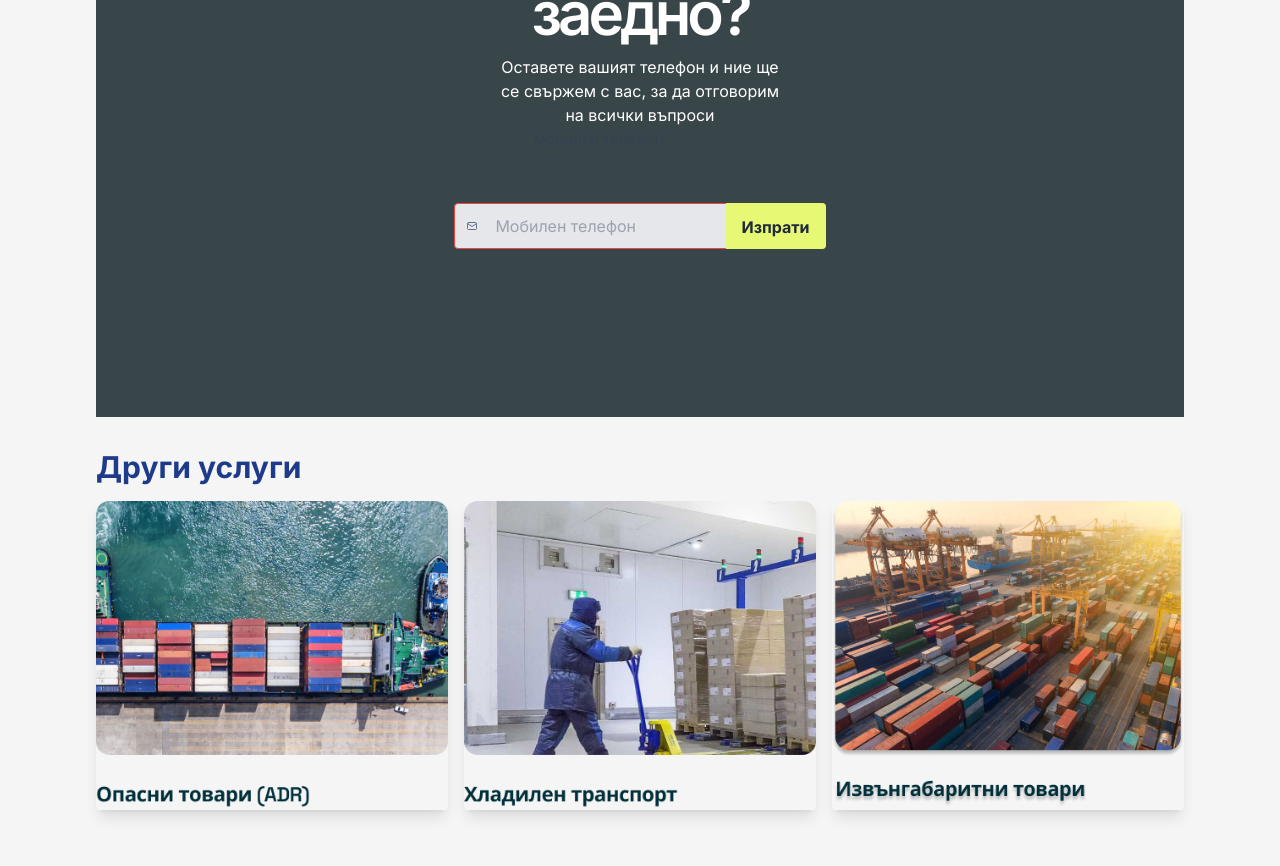
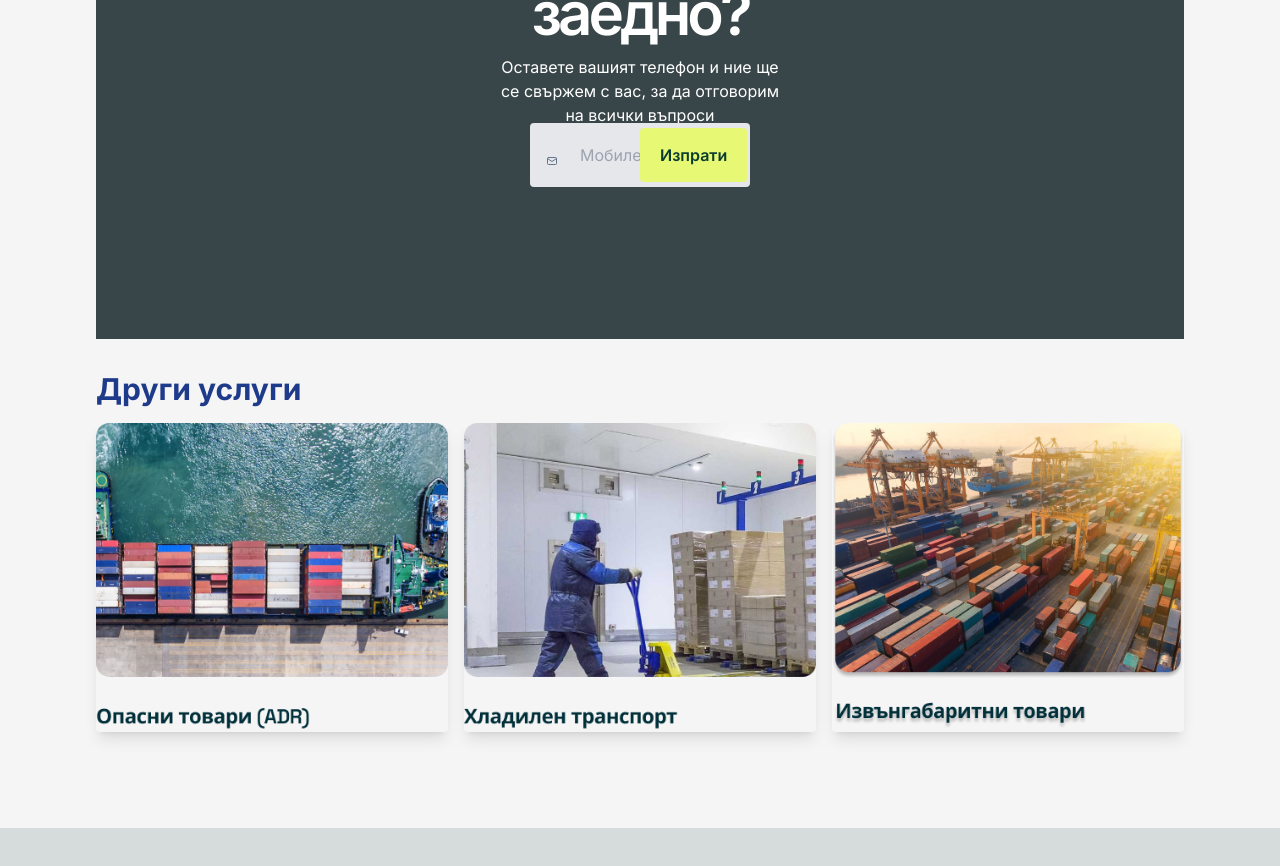
Before and after one commit to lyklecharova/Zing7, a Next.js app in the folder task1c/: page / in a window 1280 px wide. Shown: the part 2320-3186 px from the top of the page. After the commit the page ends 3148 px from the top, so only its background shows below. Built offline with nearby package versions, Linux system fonts and the light colour scheme.

Commit message:
Update FormContacts.tsx

```diff
--- a/task1c/src/components/FormContacts/FormContacts.tsx
+++ b/task1c/src/components/FormContacts/FormContacts.tsx
@@ -2,27 +2,20 @@ import React from 'react';
 
 export const FormContacts = () => {
     return (
-        <form className="w-full max-w-lg">
-            <div className="flex flex-wrap -mx-3 mb-6">
-                <div className="w-full md:w-full px-3 mb-6 md:mb-0 relative">
-                    <label className="block uppercase tracking-wide text-gray-700 text-xs font-bold mb-2" htmlFor="grid-first-name" style={{ width: '290px', height: '72px', lineHeight: '36px' }}>
-                        Мобилен телефон
-                    </label>
-                    <div className="relative">
-                        <span className="absolute inset-y-0 left-0 flex items-center pl-3">
-                            <svg className="h-[12px] w-[12px] text-slate-500" width="24" height="24" viewBox="0 0 24 24" strokeWidth="2" stroke="currentColor" fill="none" strokeLinecap="round" strokeLinejoin="round">
+        <form className="w-full max-w-lg" style={{ width: '55%' }}>
+            <div className="flex flex-wrap -mx-2 mb-2 items-center ">
+                <div className="flex-1 relative">
+                    <span className="absolute inset-y-0 left-2 flex items-center pl-2">
+                        <svg className="h-[12px] w-[12px] text-slate-500" width="20" height="24" viewBox="0 0 24 24" strokeWidth="2" stroke="currentColor" fill="none" strokeLinecap="round" strokeLinejoin="round">
                             <rect x="3" y="5" width="18" height="14" rx="2" />
                             <polyline points="3 7 12 13 21 7" />
                         </svg>
                     </span>
-                        <input className="appearance-none block w-full bg-gray-200 text-gray-700 border border-red-500 rounded py-3 pl-10 mb-3 leading-tight focus:outline-none focus:bg-white" id="grid-first-name" type="text" placeholder="Мобилен телефон" />
-                        <button className="absolute inset-y-0 right-0 bg-yellow-400 hover:bg-yellow-500 text-gray-800 font-bold py-3 px-4 rounded-r" type="button" style={{ backgroundColor: '#E7F874' }}>
+                    <input className="appearance-none block w-full bg-gray-200 text-gray-700 border  rounded py-3 pl-10 pr-12 mb-3 leading-tight focus:outline-none focus:bg-white" id="grid-first-name" type="text" placeholder="Мобилен телефон" style={{ borderWidth: '10px' }} />
+                    <button className="absolute right-0.2 top-0.5 bg-transparent hover:bg-blue-500 text-blue-700 font-semibold text-white py-2 px-4 border border-blue-500 border-transparent rounded" type="button" style={{ background: '#E7F874', color: '#083C2F', borderWidth: '10px', padding: '5px 10px', top: "5px" }}>
                         Изпрати
                     </button>
                 </div>
-
-                </div>
-
             </div>
         </form>
     );
```
Lines whose indentation alone changed are shown as unchanged.
